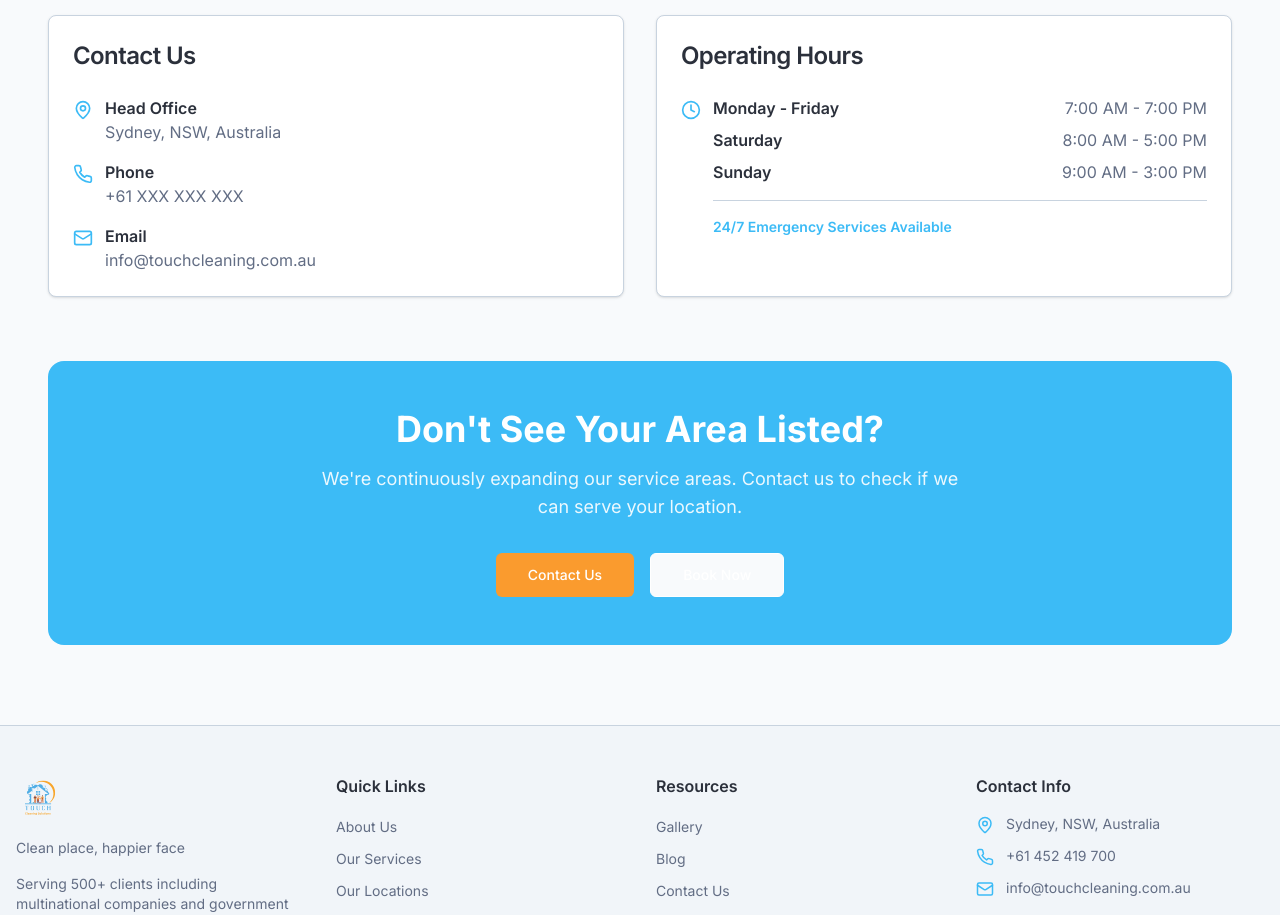
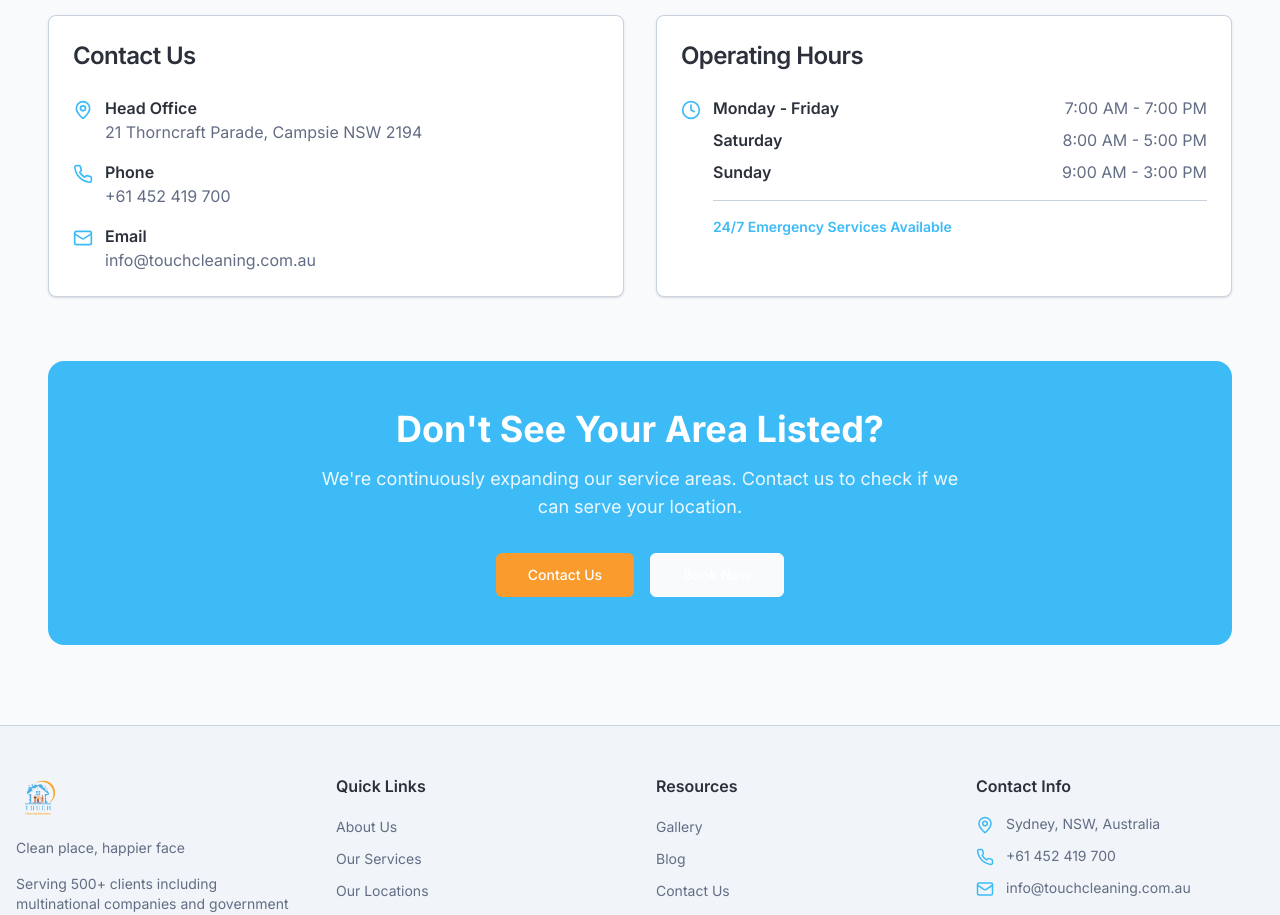
Before and after one commit to kingkoosal123-bit/touchcleaning, a React (Vite) app: page /locations in a window 1280 px wide. Shown: the part 1720-2635 px from the top of the page. Built offline with nearby package versions, Linux system fonts and the light colour scheme; the HTML template or start-up script is replaced by a standard one.

Commit message:
Update Locations.tsx

```diff
--- a/src/pages/Locations.tsx
+++ b/src/pages/Locations.tsx
@@ -116,14 +116,14 @@ const Locations = () => {
                   <MapPin className="w-5 h-5 text-primary mt-1 flex-shrink-0" />
                   <div>
                     <p className="font-semibold text-foreground">Head Office</p>
-                    <p className="text-muted-foreground">Sydney, NSW, Australia</p>
+                    <p className="text-muted-foreground">21 Thorncraft Parade, Campsie NSW 2194</p>
                   </div>
                 </div>
                 <div className="flex items-start gap-3">
                   <Phone className="w-5 h-5 text-primary mt-1 flex-shrink-0" />
                   <div>
                     <p className="font-semibold text-foreground">Phone</p>
-                    <p className="text-muted-foreground">+61 XXX XXX XXX</p>
+                    <p className="text-muted-foreground">+61 452 419 700 </p>
                   </div>
                 </div>
                 <div className="flex items-start gap-3">
```
